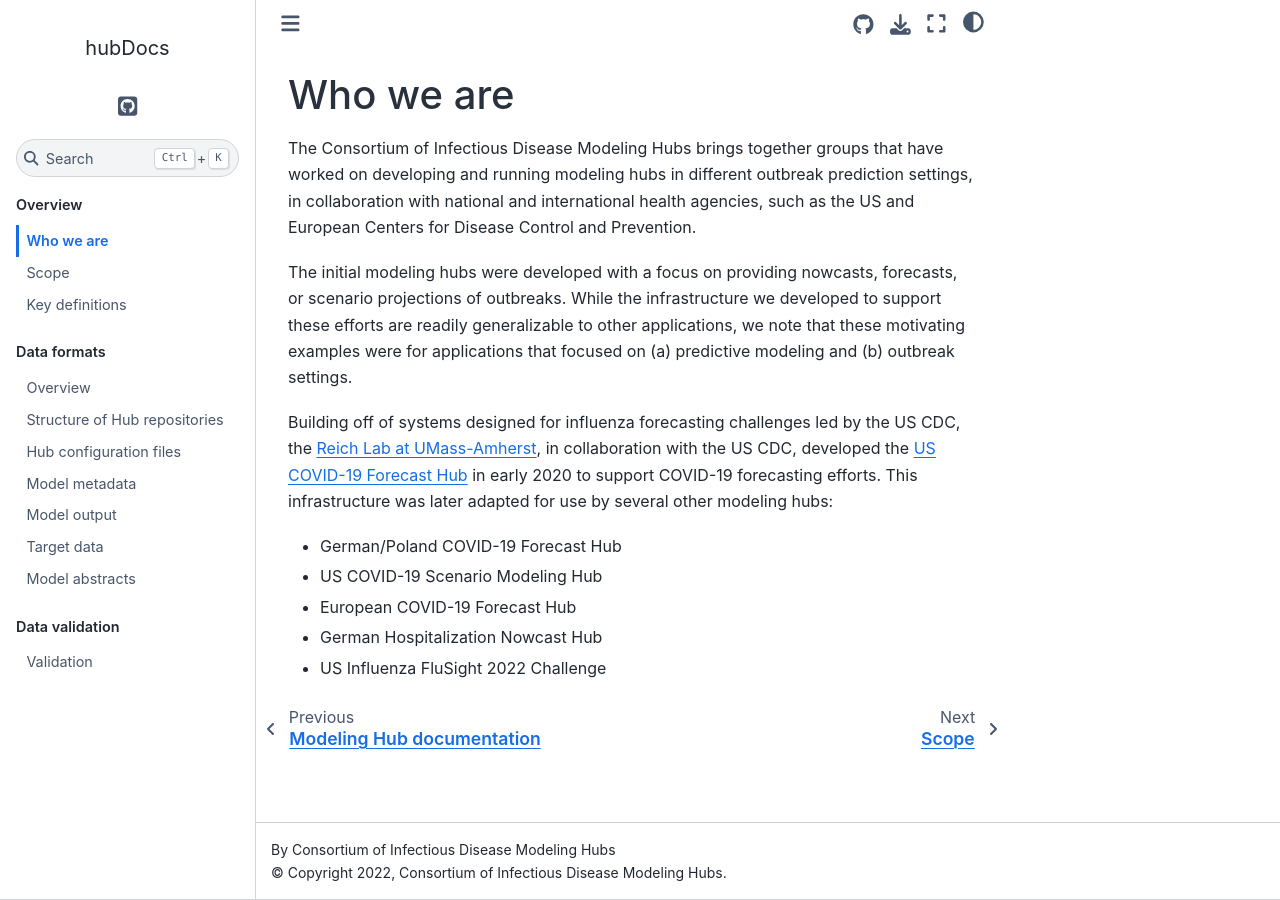
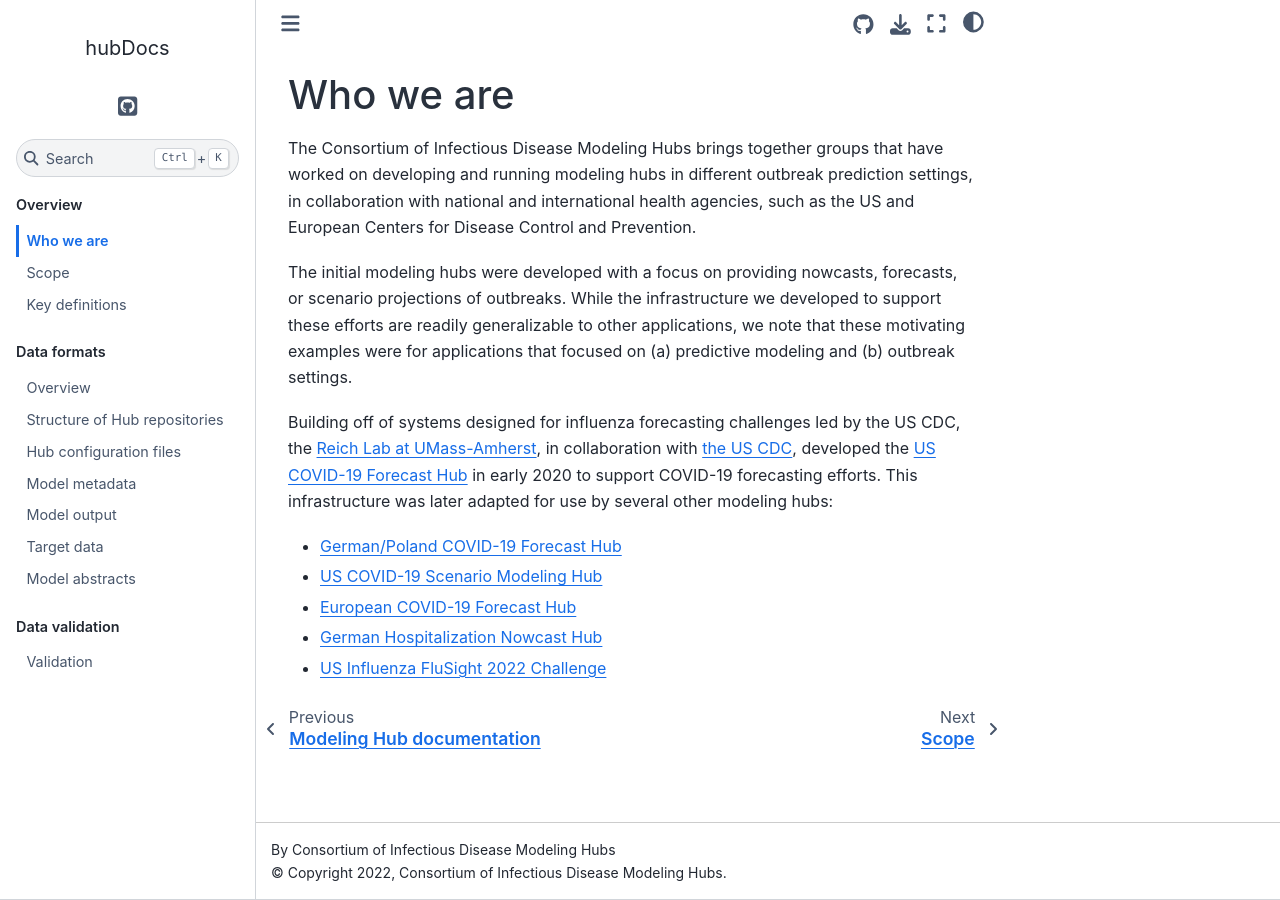
Before and after one commit to hubverse-org/hubDocs, a Sphinx documentation site: the page built from docs/source/overview/who-we-are.md, in a window 1280 px wide. Built offline with Sphinx 7.4.7 and the Sphinx Book theme 1.1.4, drawn with Linux system fonts in a browser that asks for light colours; some of the changed lines change nothing that is shown.

Commit message:
Adding some hyperlinks

```diff
--- a/docs/source/overview/who-we-are.md
+++ b/docs/source/overview/who-we-are.md
@@ -4,10 +4,10 @@ The Consortium of Infectious Disease Modeling Hubs brings together groups that h
 
 The initial modeling hubs were developed with a focus on providing nowcasts, forecasts, or scenario projections of outbreaks. While the infrastructure we developed to support these efforts are readily generalizable to other applications, we note that these motivating examples were for applications that focused on (a) predictive modeling and (b) outbreak settings.
 
-Building off of systems designed for influenza forecasting challenges led by the US CDC, the [Reich Lab at UMass-Amherst](https://reichlab.io/), in collaboration with the US CDC, developed the [US COVID-19 Forecast Hub](https://covid19forecasthub.org/) in early 2020 to support COVID-19 forecasting efforts. This infrastructure was later adapted for use by several other modeling hubs:
+Building off of systems designed for influenza forecasting challenges led by the US CDC, the [Reich Lab at UMass-Amherst](https://reichlab.io/), in collaboration with [the US CDC](https://www.cdc.gov/), developed the [US COVID-19 Forecast Hub](https://covid19forecasthub.org/) in early 2020 to support COVID-19 forecasting efforts. This infrastructure was later adapted for use by several other modeling hubs:
 
- - German/Poland COVID-19 Forecast Hub
- - US COVID-19 Scenario Modeling Hub
- - European COVID-19 Forecast Hub
- - German Hospitalization Nowcast Hub
- - US Influenza FluSight 2022 Challenge
+ - [German/Poland COVID-19 Forecast Hub](https://github.com/KITmetricslab/covid19-forecast-hub-de)
+ - [US COVID-19 Scenario Modeling Hub](https://covid19scenariomodelinghub.org/)
+ - [European COVID-19 Forecast Hub](https://covid19forecasthub.eu/)
+ - [German Hospitalization Nowcast Hub](https://github.com/KITmetricslab/hospitalization-nowcast-hub)
+ - [US Influenza FluSight 2022 Challenge](https://www.cdc.gov/flu/weekly/flusight/index.html)
```
